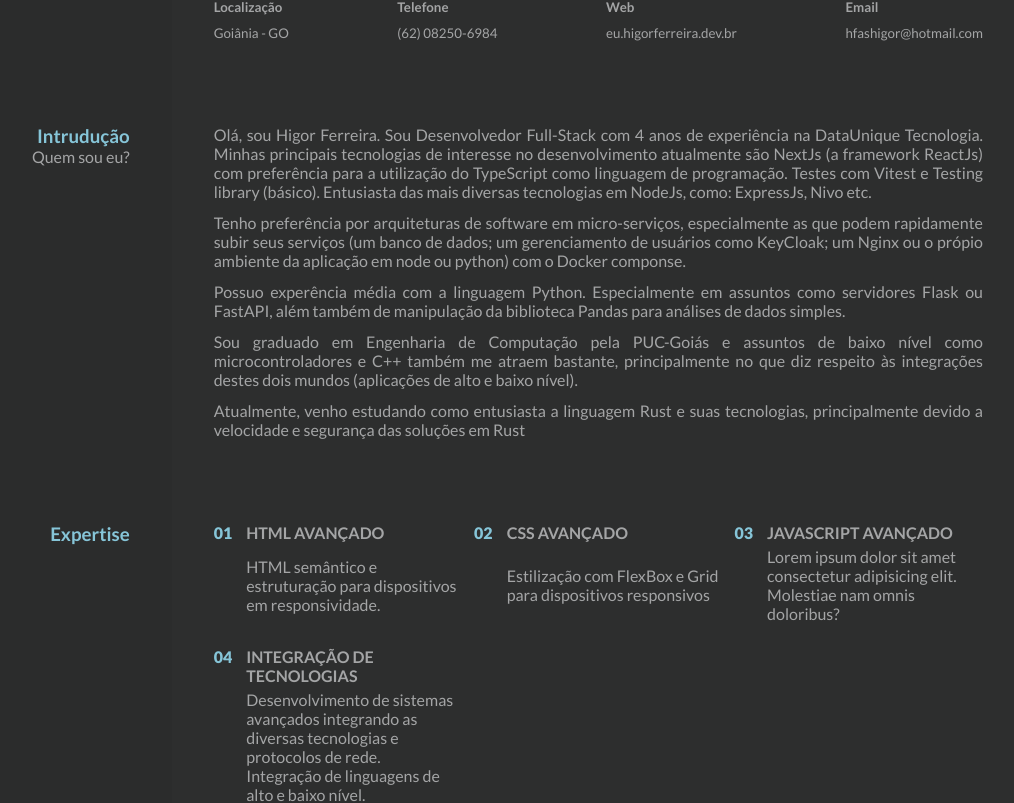
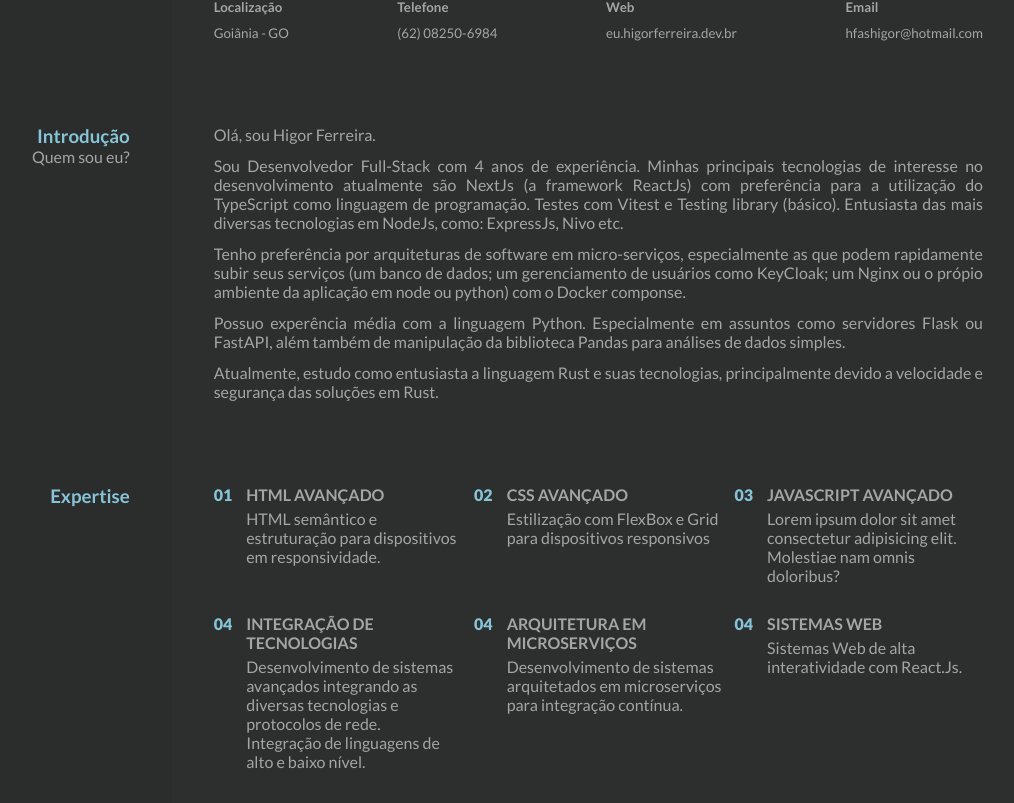
Before and after one commit to HigorFerreira/curriculo, a Next.js app: page / in a window 1280 px wide. Shown: the part 717-1520 px from the top of the page, without its empty margins (255-1269 px from the left). Built offline with nearby package versions, Linux system fonts and the light colour scheme.

Commit message:
🔧 Adjusts

```diff
--- a/package.json
+++ b/package.json
@@ -5,7 +5,7 @@
   "scripts": {
     "dev": "next dev",
     "build": "next build",
-    "start": "next start",
+    "start": "next start -H 0.0.0.0",
     "lint": "next lint"
   },
   "dependencies": {
--- a/src/app/layout.tsx
+++ b/src/app/layout.tsx
@@ -23,8 +23,8 @@ const geistMono = localFont({
 });
 
 export const metadata: Metadata = {
-	title: "Create Next App",
-	description: "Generated by create next app",
+	title: "Higor Ferreira",
+	description: "",
 };
 
 export default function RootLayout({
--- a/src/app/page.tsx
+++ b/src/app/page.tsx
@@ -26,6 +26,7 @@ function Card({ marker, title, children }: { marker: string, title: string, chil
 	return <div style={{
 		display: 'grid',
 		gridTemplateColumns: 'auto 1fr',
+		gridTemplateRows: 'auto auto 1fr',
 		columnGap: 14,
 		rowGap: 5,
 	}}>
@@ -79,13 +80,17 @@ export default function Home() {
 				<Pannel>
 					<div className="_42p flex jus-end">
 						<div className="tr">
-							<h3 className="text-primary">Intrudução</h3>
+							<h3 className="text-primary">Introdução</h3>
 							<p>Quem sou eu?</p>
 						</div>
 					</div>
 					<div className={`_42p ${styles.intro}`}>
 						<p>
-						Olá, sou Higor Ferreira. Sou Desenvolvedor Full-Stack com 4 anos de experiência na DataUnique Tecnologia. Minhas principais tecnologias de interesse no desenvolvimento atualmente são NextJs (a framework ReactJs) com preferência para a utilização do TypeScript como linguagem de programação. Testes com Vitest e Testing library (básico).
+						Olá, sou Higor Ferreira.
+						</p>
+
+						<p>
+						Sou Desenvolvedor Full-Stack com 4 anos de experiência. Minhas principais tecnologias de interesse no desenvolvimento atualmente são NextJs (a framework ReactJs) com preferência para a utilização do TypeScript como linguagem de programação. Testes com Vitest e Testing library (básico).
 						Entusiasta das mais diversas tecnologias em NodeJs, como: ExpressJs, Nivo etc.
 						</p>
 
@@ -98,11 +103,7 @@ export default function Home() {
 						</p>
 
 						<p>
-						Sou graduado em Engenharia de Computação pela PUC-Goiás e assuntos de baixo nível como microcontroladores e C++ também me atraem bastante, principalmente no que diz respeito às integrações destes dois mundos (aplicações de alto e baixo nível).
-						</p>
-
-						<p>
-						Atualmente, venho estudando como entusiasta a linguagem Rust e suas tecnologias, principalmente devido a velocidade e segurança das soluções em Rust
+						Atualmente, estudo como entusiasta a linguagem Rust e suas tecnologias, principalmente devido a velocidade e segurança das soluções em Rust.
 						</p>
 					</div>
 				</Pannel>
@@ -129,6 +130,12 @@ export default function Home() {
 								<p>Desenvolvimento de sistemas avançados integrando as diversas tecnologias e protocolos de rede.</p>
 								<p>Integração de linguagens de alto e baixo nível.</p>
 							</>
+						</Card>
+						<Card marker="04" title="Arquitetura em Microserviços">
+							<p>Desenvolvimento de sistemas arquitetados em microserviços para integração contínua.</p>
+						</Card>
+						<Card marker="04" title="Sistemas Web">
+							<p>Sistemas Web de alta interatividade com React.Js.</p>
 						</Card>
 					</div>
 				</Pannel>
```
